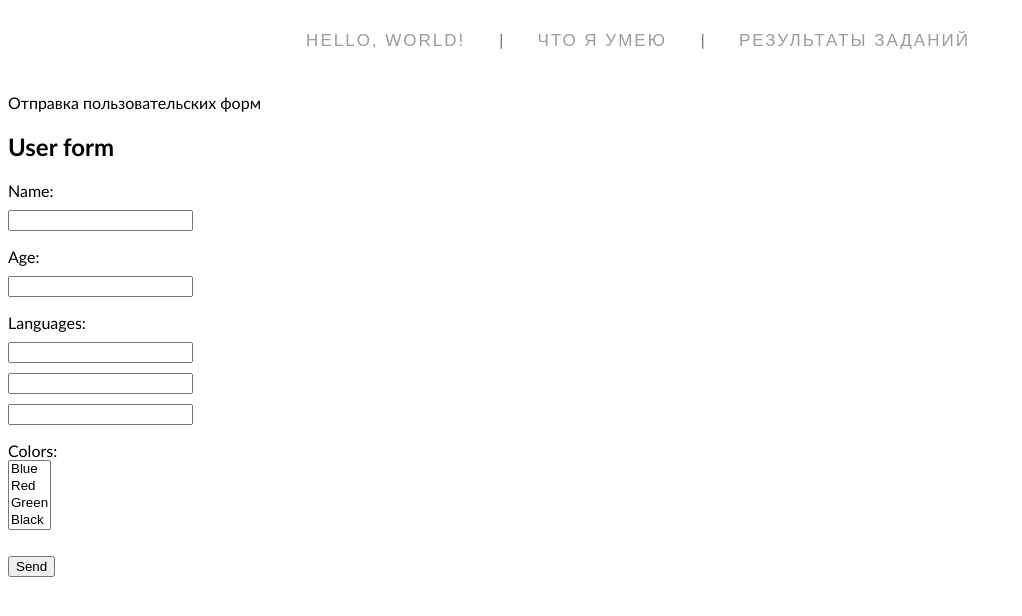
After one commit to elvirazakharova/metanit, a Django app: page /page15_user_form in a window 1280 px wide. The commit adds this page. Shown: the top 616 px of the page, without its empty margins (0-1022 px from the left). Run offline with Django 5.2, Linux system fonts and the light colour scheme.

Commit message:
Отправка форм. Пользовательские формы и формы Django

```diff
--- /dev/null
+++ b/hello/forms.py
@@ -0,0 +1,5 @@
+from django import forms
+
+class UserForm(forms.Form):
+    name = forms.CharField()
+    age = forms.IntegerField()
--- a/hello/static/css/styles.css
+++ b/hello/static/css/styles.css
@@ -1,5 +1,6 @@
 body{ font-family: "Trebuchet MS", "Lucida Sans";}
 h1{color:rgb(38, 38, 71);}
+
 .tapira div{
     /* Это точно нужно: */
     text-align: center;
@@ -178,3 +179,36 @@ h1{color:rgb(38, 38, 71);}
   margin: 0 30px;
 }
 }
+
+label {
+    display: inline-block; /* Элемент теперь может принимать установленную ширину */
+    width: 60px; /* Установите необходимую ширину */
+    text-align: right;
+}
+
+input, label {
+    margin-top: 10px;
+    }
+
+table.niary {
+    font-family: "Lucida Sans Unicode", "Lucida Grande", Sans-Serif;
+    text-align: center;
+    border-collapse: collapse;
+    border-spacing: 5px;
+    border-radius: 20px;
+}
+
+.niary th {
+    font-size: 22px;
+    font-weight: 300;
+    padding: 12px 10px;
+    border-bottom: 2px solid #feb386;
+    color: #feb386;
+}
+.niary tbody tr:nth-child(2) {
+    border-bottom: 2px solid #feb386;
+}
+.niary td {
+    padding: 10px;
+    color: #8D8173;
+}
--- a/hello/templates/base.html
+++ b/hello/templates/base.html
@@ -14,5 +14,6 @@
     </ul>
     <h1>{% block header %}{% endblock header %}</h1>
     <div class="tapira">{% block content%}{% endblock content %}</div>
+    <div class="tapira2">{% block content_left%}{% endblock content_left %}</div>
 </body>
 </html>
--- a/hello/templates/lessons.html
+++ b/hello/templates/lessons.html
@@ -20,5 +20,7 @@
     <li><a href="/page12_json">Отправка json, сериализация объектов</a></li>
     <li><a href="/page13_set_cookie?username=Boris">Отправка куки</a></li>
     <li><a href="/page14_get_cookie">Получение куки</a></li>
+    <li><a href="/page15_user_form">Отправка форм</a></li>
+    <li><a href="/page16_user_form_django">Отправка форм Django</a></li>
 </ol>
 {% endblock content %}
--- /dev/null
+++ b/hello/templates/user_form.html
@@ -0,0 +1,67 @@
+{% extends "base.html" %}
+{% block title %}User form{% endblock title %}
+{% block header %}
+    <title>User form</title>
+{% endblock header %}
+{% block content%}
+    <p>Отправка пользовательских форм</p>
+    <h2>User form</h2>
+    <!-- Здесь определена форма условно для ввода данных пользователя, которая в запросе типа POST (атрибут method="post")
+    отправляет данные по адресу "postuser/" (атрибут action="postuser/"). -->
+    <form method="post" action="page15_postuser/">
+        <!-- Также внутри формы используется тег {% csrf_token %}. Он позволяет защитить приложение от CSRF-атак,
+        добавляя в форму в виде скрытого поля csrf-токен. Кроме того, Django по умолчанию требует наличия данного токена в получаемых данных в запросе POST. -->
+        {% csrf_token %}
+        <p>Name:<br> <input name="name" /></p>
+        <p>Age:<br> <input name="age" type="number" /></p>
+        <p>
+            Languages:<br />
+            <input name="languages" /><br />
+            <input name="languages" /><br />
+            <input name="languages" /><br />
+        </p>
+        <p>
+            Colors:<br />
+            <select multiple name="colors">
+                <option>Blue</option>
+                <option>Red</option>
+                <option>Green</option>
+                <option>Black</option>
+             </select>
+        </p>
+        <!-- <table class="niary">
+            <thead>
+                <tr>
+                    <th>First Name 2</th>
+                    <th>Last Name</th>
+                    <th>ZIP</th>
+                    <th>Birthday</th>
+                    <th>Points</th>
+                    <th>Average</th>
+                    <th>Amount</th>
+                </tr>
+            </thead>
+            <tbody>
+                <tr>
+                    <td>Gloria</td>
+                    <td>Reeves</td>
+                    <td>67439</td>
+                    <td>10/18/1985</td>
+                    <td>4</td>
+                    <td>0.1</td>
+                    <td>$50</td>
+                </tr>
+                <tr>
+                    <td>Graham</td>
+                    <td>Bonner</td>
+                    <td>90727</td>
+                    <td>12/07/1983</td>
+                    <td>4</td>
+                    <td>0.9</td>
+                    <td>$90</td>
+                </tr>
+            </tbody>
+        </table> -->
+        <input type="submit" value="Send" />
+    </form>
+{% endblock content %}
--- a/hello/views.py
+++ b/hello/views.py
@@ -3,6 +3,7 @@ HttpResponseBadRequest, HttpResponseNotFound, HttpResponseForbidden, JsonRespons
 from django.core.serializers.json import DjangoJSONEncoder
 from django.shortcuts import render
 from django.template.response import TemplateResponse
+from .forms import UserForm
 
 # уроки
 
@@ -103,6 +104,30 @@ def page14_get_cookie(request):
     else:
         return HttpResponse('''Who's here? (cookie "username" not found)''')
 
+def page15_user_form(request):
+    return render(request, "user_form.html")
+
+def page15_postuser(request):
+    # получаем из данных запроса POST отправленные через форму данные
+    name = request.POST.get("name", "Undefined")
+    age = request.POST.get("age", 1)
+    langs = request.POST.getlist("languages", ["python"])
+    colors = request.POST.getlist("colors", ["Pink"])
+    return HttpResponse(f"""
+                <div>Name: {name}  Age: {age}<div>
+                <div>Languages: {langs}</div>
+                <div>Languages: {colors}</div>
+            """)
+
+def page16_user_form_django(request):
+    if request.method == "POST":
+        name = request.POST.get("name")
+        age = request.POST.get("age")
+        return HttpResponse(f"<h2>Привет, {name}, твой возраст: {age}</h2>")
+    else:
+        userform = UserForm()
+        return render(request, "user_form_django.html", {"form": userform})
+
 # def index(request):
 #     header = "Данные пользователя"              # обычная переменная
 #     langs = ["Python", "Java", "C#"]            # список
--- a/metanit/urls.py
+++ b/metanit/urls.py
@@ -36,6 +36,9 @@ urlpatterns = [
     path("page12_json", views.page12_json),
     path("page13_set_cookie", views.page13_set_cookie),
     path("page14_get_cookie", views.page14_get_cookie),
+    path("page15_user_form", views.page15_user_form),
+    re_path(r'page15_postuser', views.page15_postuser),
+    path("page16_user_form_django", views.page16_user_form_django),
     # основные страницы
     path("", views.about),
     path("about/", views.about),
```
Also changed, not shown: hello/templates/user_form_django.html (added, +13 -0 lines).
